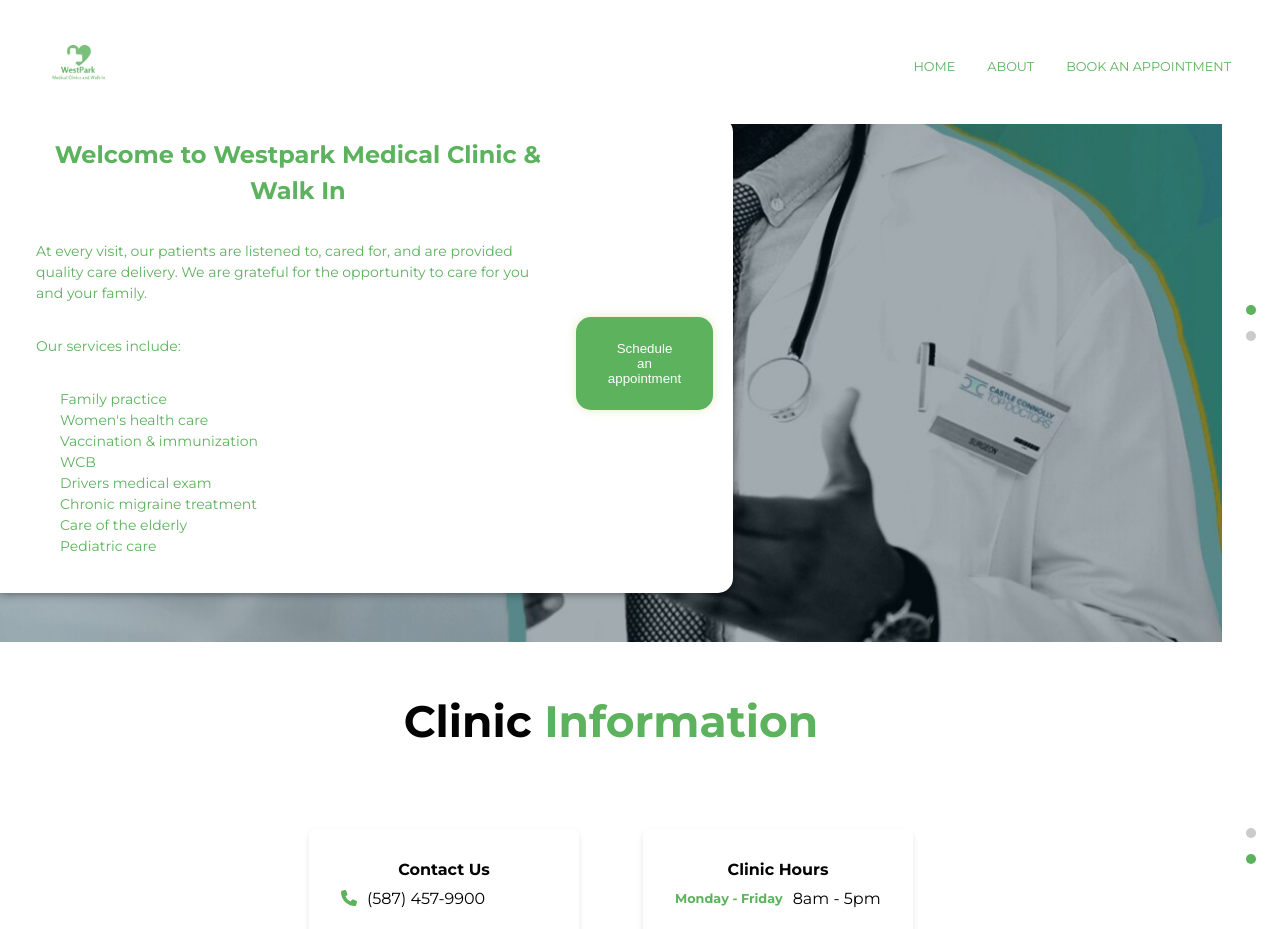
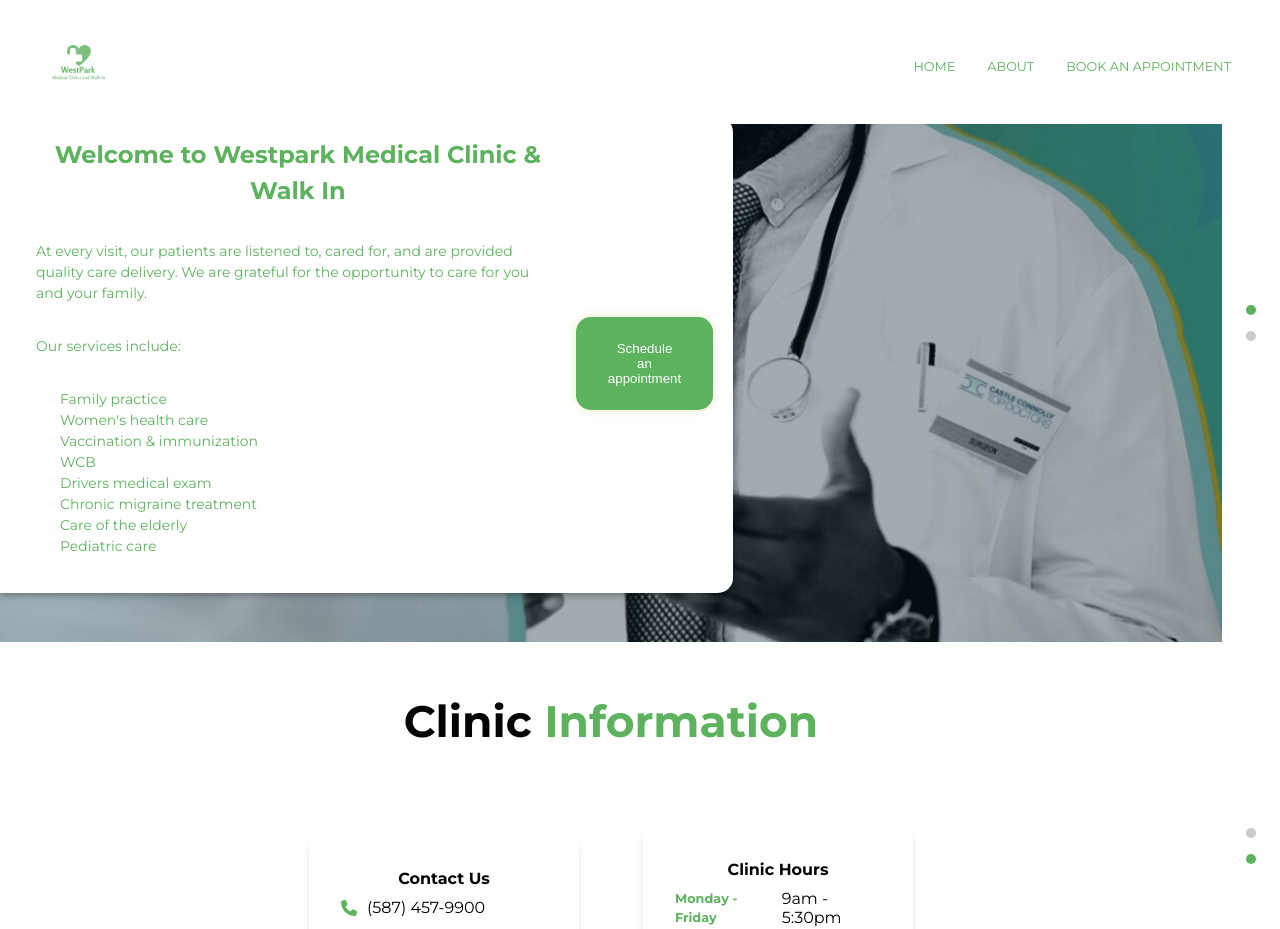
Before and after one commit to Dannathetechgirl/westpart, a React (Create React App) app: page / in a window 1280 px wide. Shown: the top 929 px of the page. Built offline with nearby package versions, Linux system fonts and the light colour scheme.

Commit message:
fix: the top space

```diff
--- a/src/component/Navbar/navbar.jsx
+++ b/src/component/Navbar/navbar.jsx
@@ -31,6 +31,7 @@ function Navbar() {
                         transition={{ duration: 0.85, ease: 'easeOut' }}
                         className='app__hamburger-motion'
                     >
+                        console.log('here')
                         <HiX onClick={() => setToggle(true)} className='app__HiX' />
                         <ul>
                             {['Home', 'about'].map((item) => (
--- a/src/container/About/about.jsx
+++ b/src/container/About/about.jsx
@@ -31,11 +31,11 @@ function About() {
                     <h4 className="app__about-title bold-text">Clinic Hours</h4>
                     <div className="app__about-content">
                         <h5 className="p-text">Monday - Friday </h5>
-                        <span>8am - 5pm</span>
+                        <span>9am - 5:30pm</span>
                     </div>
                     <div className="app__about-content">
                         <h5 className="p-text">Saturday</h5>
-                        <span>10am - 3pm</span>
+                        <span>10am - 2pm</span>
                     </div>
 
 
```
